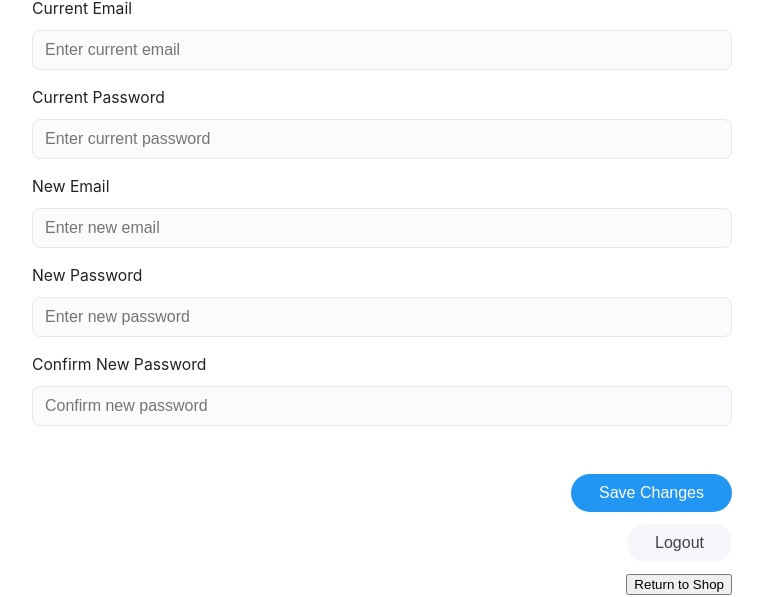
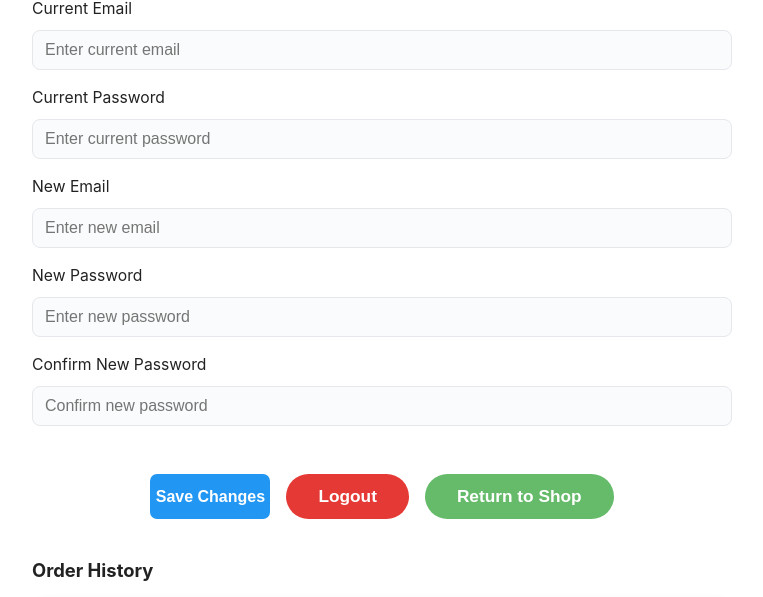
Before and after one commit to EviveSkiless2003/RockVintage, a PHP site: page /pages/CP.html in a window 1280 px wide. Shown: the part 263-860 px from the top of the page, without its empty margins (258-1021 px from the left). Run offline with PHP 8.4, Linux system fonts and the light colour scheme.

Commit message:
Update CP.css

```diff
--- a/css/CP.css
+++ b/css/CP.css
@@ -141,31 +141,28 @@ h1 {
     margin-top: 10px;
 }
 
+.action-btn {
+    border: none;
+    border-radius: 24px;
+    padding: 12px 32px;
+    font-size: 1.08rem;
+    font-weight: 600;
+    cursor: pointer;
+    transition: background 0.2s, color 0.2s;
+    margin: 0;
+    outline: none;
+    display: inline-block;
+}
 .save-btn {
     background: #2196f3;
     color: #fff;
-    border: none;
-    border-radius: 20px;
-    padding: 10px 28px;
-    font-size: 1rem;
-    font-weight: 500;
-    cursor: pointer;
-    transition: background 0.2s;
 }
 .save-btn:hover {
     background: #1769aa;
 }
-
 .logout-btn {
     background: #f5f6fa;
     color: #444;
-    border: none;
-    border-radius: 20px;
-    padding: 10px 28px;
-    font-size: 1rem;
-    font-weight: 500;
-    cursor: pointer;
-    transition: background 0.2s;
 }
 .logout-btn:hover {
     background: #e0e1e7;
@@ -232,10 +229,66 @@ h1 {
 
 .form-actions-bottom {
     display: flex;
-    flex-direction: column;
-    align-items: flex-end;
-    gap: 12px;
-    margin: 0 0 32px 0;
+    flex-direction: row;
+    gap: 16px;
+    justify-content: center;
+    margin-top: 18px;
+}
+.form-actions-bottom button {
+    min-width: 120px;
+    padding: 10px 0;
+    font-size: 1rem;
+    border-radius: 7px;
+    border: none;
+    font-weight: 600;
+    cursor: pointer;
+    transition: background 0.2s, color 0.2s;
+}
+.return-shop-btn {
+    background: #66bb6a;
+    color: #fff;
+}
+.return-shop-btn:hover {
+    background: #388e3c;
+    color: #fff;
+}
+.form-actions-bottom .return-shop-btn {
+    background: #66bb6a !important;
+    color: #fff !important;
+    border: none !important;
+    border-radius: 24px !important;
+    padding: 12px 32px !important;
+    font-size: 1.08rem !important;
+    font-weight: 600 !important;
+    cursor: pointer !important;
+    transition: background 0.2s, color 0.2s !important;
+    margin: 0 !important;
+    outline: none !important;
+    display: inline-block !important;
+    box-shadow: none !important;
+}
+.form-actions-bottom .return-shop-btn:hover {
+    background: #388e3c !important;
+    color: #fff !important;
+}
+.form-actions-bottom .logout-btn {
+    background: #e53935 !important;
+    color: #fff !important;
+    border: none !important;
+    border-radius: 24px !important;
+    padding: 12px 32px !important;
+    font-size: 1.08rem !important;
+    font-weight: 600 !important;
+    cursor: pointer !important;
+    transition: background 0.2s, color 0.2s !important;
+    margin: 0 !important;
+    outline: none !important;
+    display: inline-block !important;
+    box-shadow: none !important;
+}
+.form-actions-bottom .logout-btn:hover {
+    background: #b71c1c !important;
+    color: #fff !important;
 }
 
 @media (max-width: 600px) {
```
